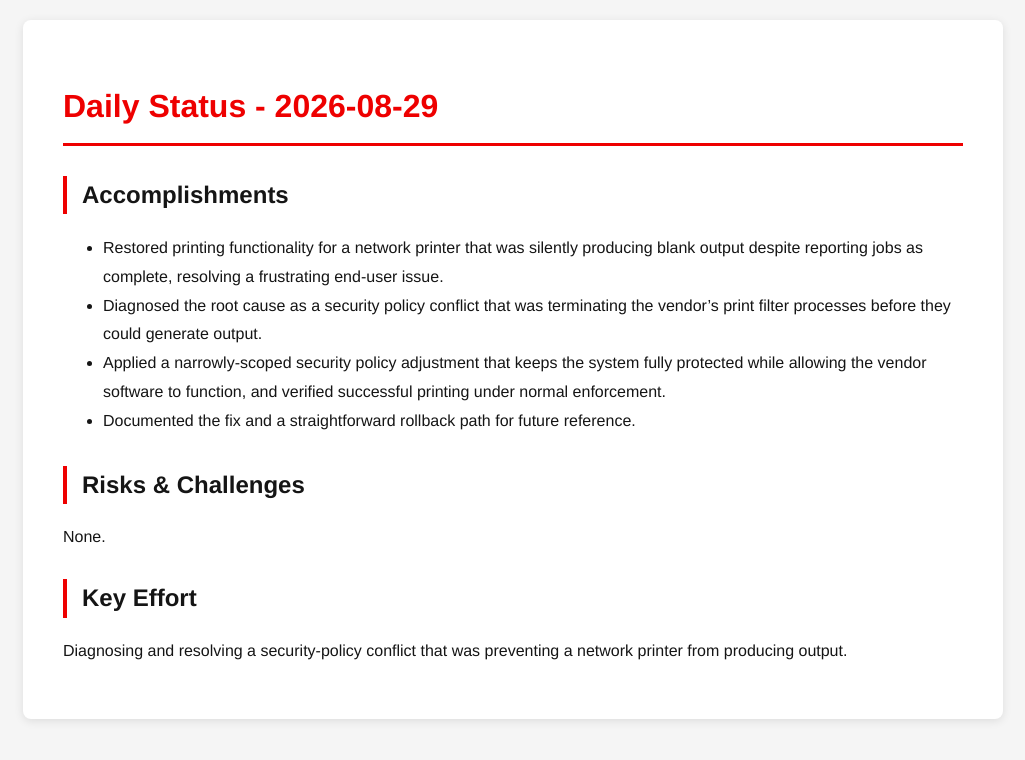
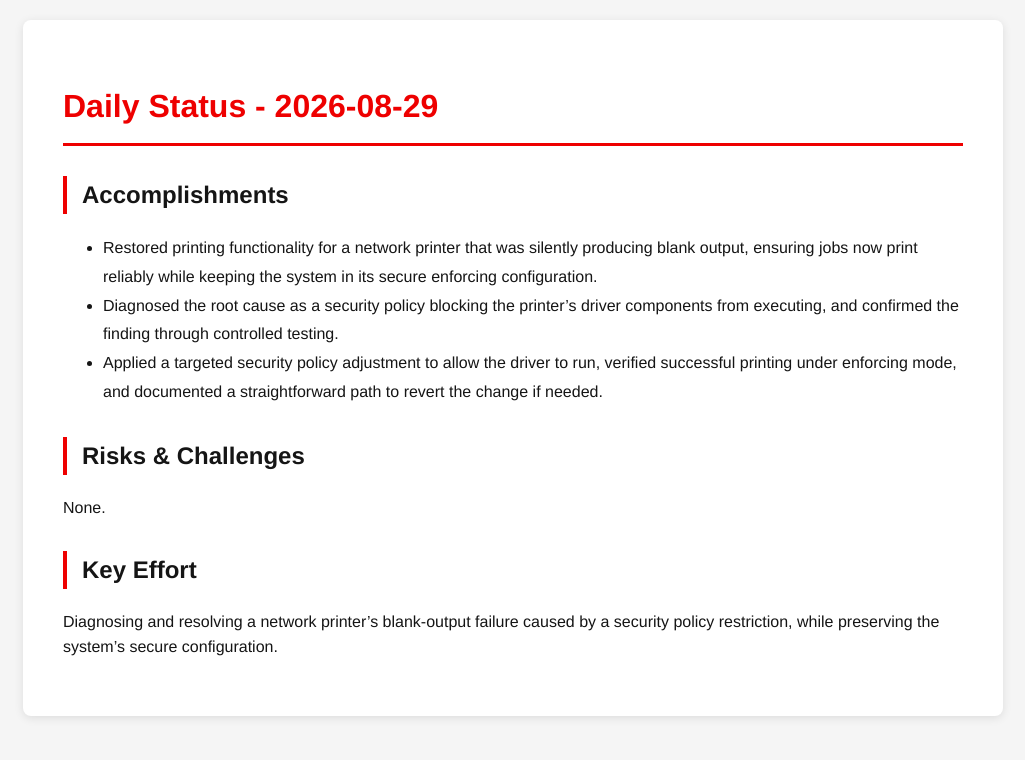
Before and after one commit to tzvatot/daily-status, a Jekyll site: the page built from 2026-08-29.md, in a window 1280 px wide. Shown: the top 760 px of the page, without its empty margins (127-1152 px from the left). Built offline with Jekyll 4.4.1, drawn with Linux system fonts in a browser that asks for light colours.

Commit message:
Daily status update - 2026-08-29

```diff
--- a/2026-08-29.md
+++ b/2026-08-29.md
@@ -7,13 +7,12 @@ date: 2026-08-29
 # Daily Status - 2026-08-29
 
 ## Accomplishments
-- Restored printing functionality for a network printer that was silently producing blank output despite reporting jobs as complete, resolving a frustrating end-user issue.
-- Diagnosed the root cause as a security policy conflict that was terminating the vendor's print filter processes before they could generate output.
-- Applied a narrowly-scoped security policy adjustment that keeps the system fully protected while allowing the vendor software to function, and verified successful printing under normal enforcement.
-- Documented the fix and a straightforward rollback path for future reference.
+- Restored printing functionality for a network printer that was silently producing blank output, ensuring jobs now print reliably while keeping the system in its secure enforcing configuration.
+- Diagnosed the root cause as a security policy blocking the printer's driver components from executing, and confirmed the finding through controlled testing.
+- Applied a targeted security policy adjustment to allow the driver to run, verified successful printing under enforcing mode, and documented a straightforward path to revert the change if needed.
 
 ## Risks & Challenges
 None.
 
 ## Key Effort
-Diagnosing and resolving a security-policy conflict that was preventing a network printer from producing output.
+Diagnosing and resolving a network printer's blank-output failure caused by a security policy restriction, while preserving the system's secure configuration.
```
